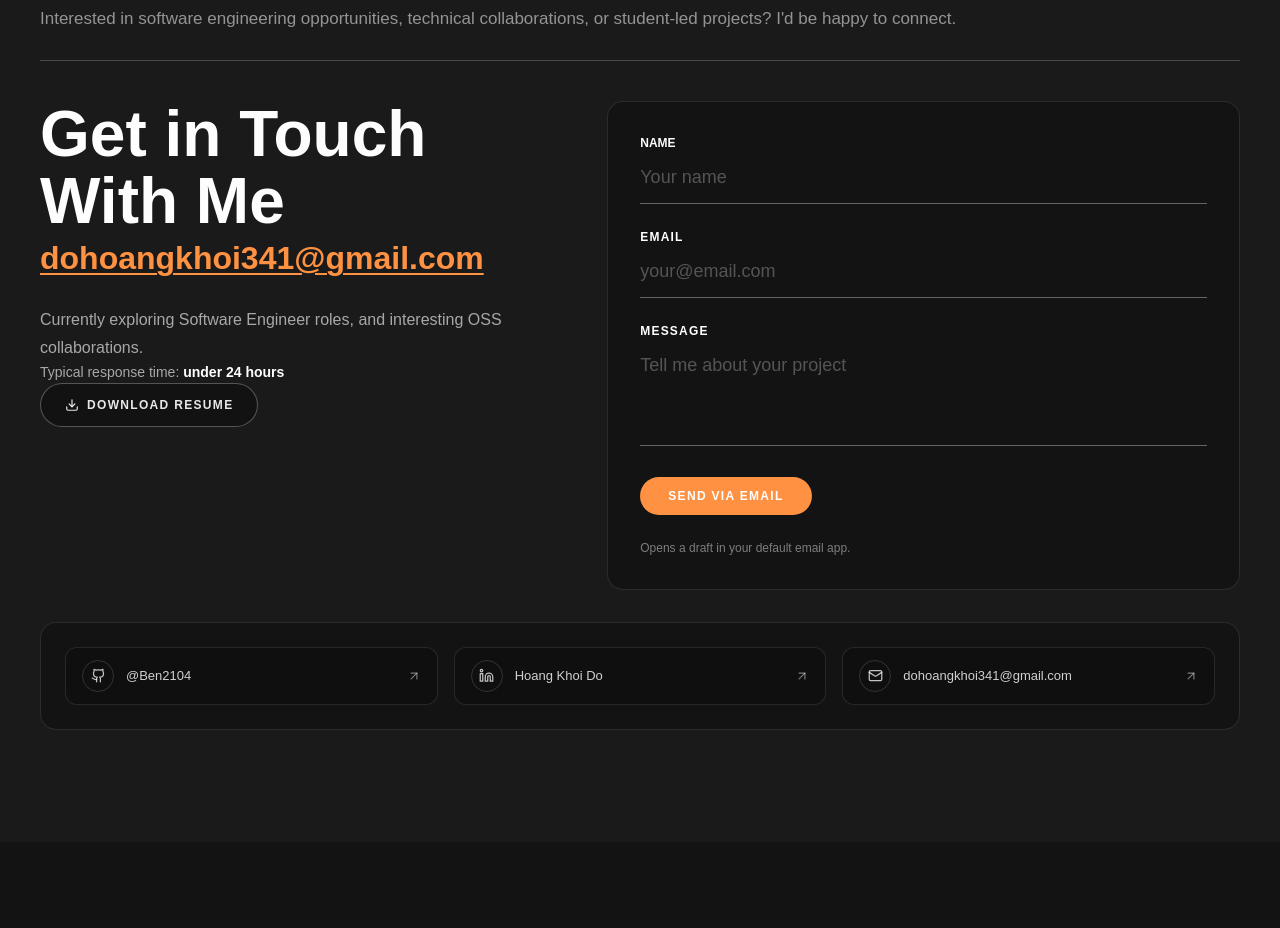
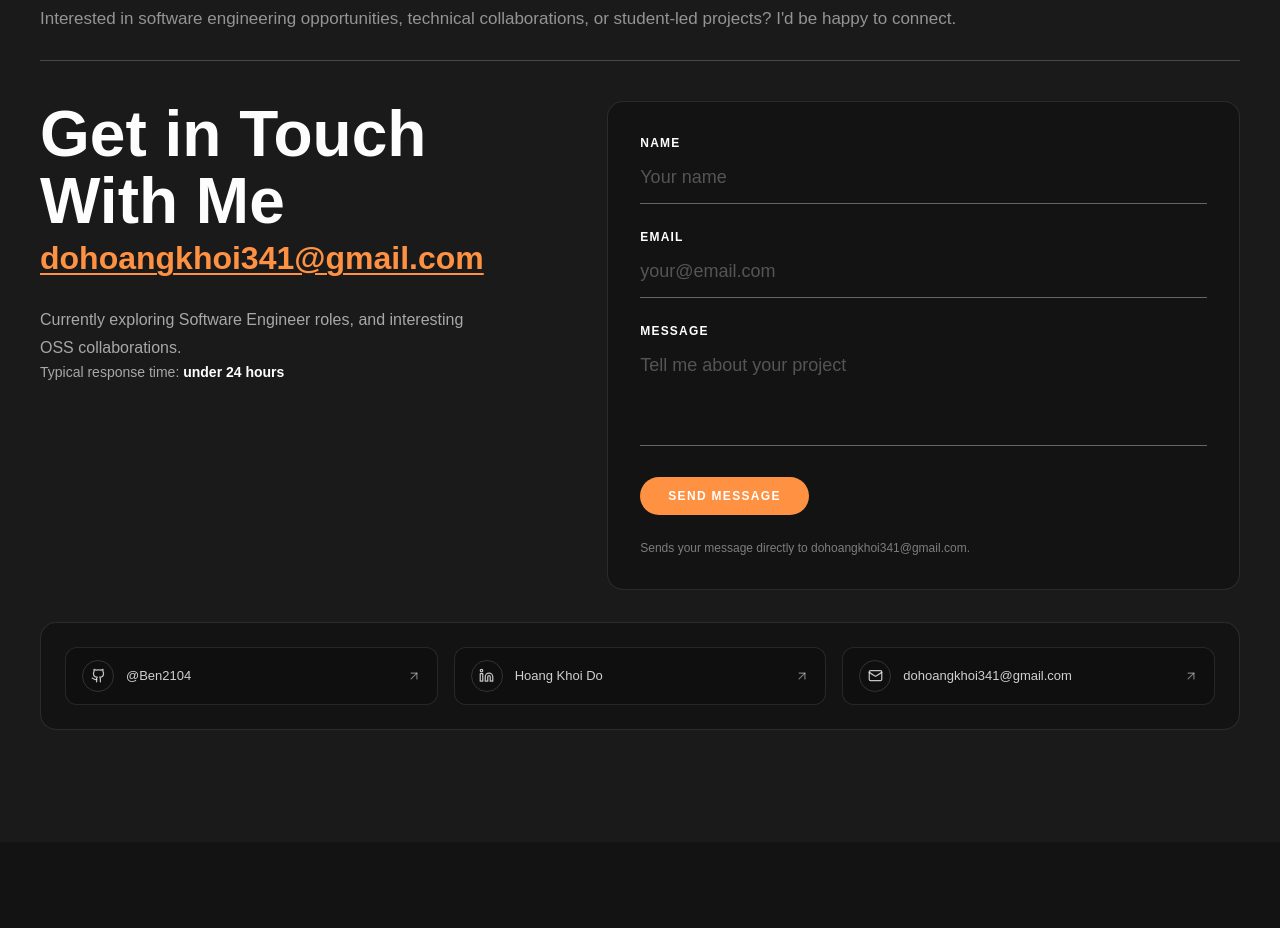
Before and after one commit to Ben2104/portfolio, a Next.js app: page / in a window 1280 px wide. Shown: the part 7980-8908 px from the top of the page. Built offline with nearby package versions, Linux system fonts and the light colour scheme; a web font is replaced by a local one.

Commit message:
fix contact form email delivery

```diff
--- a/src/components/portfolio/contact.tsx
+++ b/src/components/portfolio/contact.tsx
@@ -1,7 +1,7 @@
 "use client";
 
 import { useState, type ChangeEvent, type FormEvent } from "react";
-import { ArrowUpRight, CheckCircle, Download, Github, Linkedin, Mail, Twitter } from "lucide-react";
+import { AlertCircle, ArrowUpRight, CheckCircle, Github, Linkedin, LoaderCircle, Mail, Twitter } from "lucide-react";
 import { motion } from "motion/react";
 
 import { profile, socials } from "@/data/portfolio";
@@ -30,6 +30,8 @@ const initialForm: ContactForm = {
 export function Contact() {
   const [form, setForm] = useState<ContactForm>(initialForm);
   const [sent, setSent] = useState(false);
+  const [submitting, setSubmitting] = useState(false);
+  const [error, setError] = useState("");
 
   const handleChange =
     (field: keyof ContactForm) =>
@@ -37,17 +39,43 @@ export function Contact() {
         setForm((current) => ({ ...current, [field]: event.target.value }));
       };
 
-  const handleSubmit = (event: FormEvent<HTMLFormElement>) => {
+  const handleSubmit = async (event: FormEvent<HTMLFormElement>) => {
     event.preventDefault();
+    setSubmitting(true);
+    setError("");
 
-    const subject = encodeURIComponent(`Portfolio inquiry from ${form.name}`);
-    const body = encodeURIComponent(
-      `Name: ${form.name}\nEmail: ${form.email}\n\n${form.message}`,
-    );
+    try {
+      const response = await fetch(`https://formsubmit.co/ajax/${profile.email}`, {
+        method: "POST",
+        headers: {
+          Accept: "application/json",
+          "Content-Type": "application/json",
+        },
+        body: JSON.stringify({
+          name: form.name,
+          email: form.email,
+          message: form.message,
+          _subject: `Portfolio inquiry from ${form.name}`,
+          _template: "table",
+          _honey: "",
+        }),
+      });
 
-    window.location.href = `mailto:${profile.email}?subject=${subject}&body=${body}`;
-    setSent(true);
-    setForm(initialForm);
+      const result = (await response.json()) as { success?: boolean; message?: string };
+
+      if (!response.ok || result.success === false) {
+        throw new Error(result.message || "The message could not be sent.");
+      }
+
+      setSent(true);
+      setForm(initialForm);
+    } catch {
+      setError(
+        `Your message could not be sent right now. Please email ${profile.email} directly.`,
+      );
+    } finally {
+      setSubmitting(false);
+    }
   };
 
   return (
@@ -74,21 +102,13 @@ export function Contact() {
             >
               {profile.email}
             </a>
-            <p className="font-satoshi m-0 max-w-115t-[16px] leading-[1.75] text-(--portfolio-muted)">
+            <p className="font-satoshi m-0 max-w-115 text-[16px] leading-[1.75] text-(--portfolio-muted)">
               {profile.opportunityBlurb}
             </p>
             <p className="font-satoshi m-0 text-[14px] text-(--portfolio-muted)">
               Typical response time:{" "}
               <span className="font-semibold text-white">{profile.responseTime}</span>
             </p>
-            <a
-              href={profile.resumeHref}
-              download
-              className="inline-flex w-fit items-center gap-2 rounded-full border border-white/28 bg-black/30 px-6 py-3 font-satoshi text-[12px] font-bold uppercase tracking-[0.11em] text-white/90 transition hover:bg-white/5"
-            >
-              <Download size={14} />
-              Download Resume
-            </a>
           </div>
 
           <div className="rounded-2xl border border-white/10 bg-(--portfolio-surface) p-6 md:p-8">
@@ -100,11 +120,10 @@ export function Contact() {
               >
                 <CheckCircle className="text-(--portfolio-accent)" size={40} />
                 <h3 className="font-clash m-0 text-3xl text-(--portfolio-text)">
-                  Email draft opened
+                  Message sent
                 </h3>
                 <p className="font-satoshi m-0 max-w-md text-[15px] text-(--portfolio-muted)">
-                  Your message was added to a new draft. If no mail app opened, you can
-                  use the direct email link below.
+                  Thanks for reaching out. Your message is on its way to {profile.email}.
                 </p>
                 <button
                   type="button"
@@ -117,7 +136,7 @@ export function Contact() {
             ) : (
               <form onSubmit={handleSubmit} className="flex flex-col gap-6">
                 <label className="block">
-                  <span className="font-satoshi block text-[12px] font-bold uppercase tracking-widesttext-white">
+                  <span className="font-satoshi block text-[12px] font-bold uppercase tracking-widest text-white">
                     Name
                   </span>
                   <input
@@ -160,13 +179,33 @@ export function Contact() {
 
                 <button
                   type="submit"
-                  className="w-fit rounded-full bg-(--portfolio-accent) px-7 py-2.5 font-satoshi text-[12px] font-bold uppercase tracking-[0.11em] text-white"
+                  disabled={submitting}
+                  className="inline-flex w-fit items-center gap-2 rounded-full bg-(--portfolio-accent) px-7 py-2.5 font-satoshi text-[12px] font-bold uppercase tracking-[0.11em] text-white transition disabled:cursor-wait disabled:opacity-65"
                 >
-                  Send via Email
+                  {submitting ? (
+                    <LoaderCircle size={14} className="animate-spin" aria-hidden="true" />
+                  ) : null}
+                  {submitting ? "Sending..." : "Send Message"}
                 </button>
-                <p className="font-satoshi m-0 text-[12px] text-white/45">
-                  Opens a draft in your default email app.
-                </p>
+                {error ? (
+                  <p
+                    role="alert"
+                    className="font-satoshi m-0 flex items-start gap-2 text-[13px] leading-relaxed text-red-300"
+                  >
+                    <AlertCircle size={16} className="mt-0.5 shrink-0" aria-hidden="true" />
+                    <span>
+                      Your message could not be sent right now. Please email{" "}
+                      <a className="underline underline-offset-2" href={`mailto:${profile.email}`}>
+                        {profile.email}
+                      </a>{" "}
+                      directly.
+                    </span>
+                  </p>
+                ) : (
+                  <p className="font-satoshi m-0 text-[12px] text-white/45">
+                    Sends your message directly to {profile.email}.
+                  </p>
+                )}
               </form>
             )}
           </div>
```
